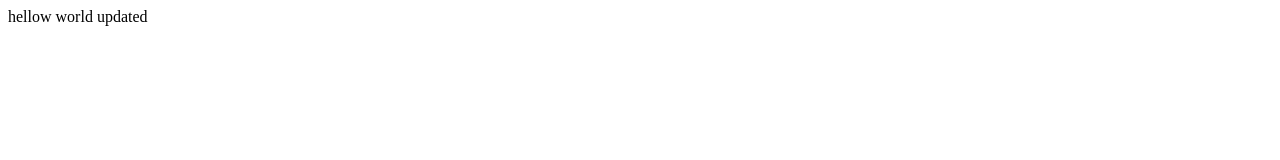
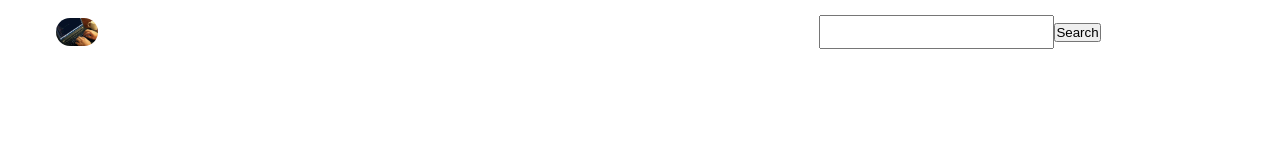
Before and after one commit to srjizhere/srjizhere.github.io, a plain HTML site: page index.html in a window 1280 px wide. Drawn offline with Linux system fonts and the light colour scheme.

Commit message:
port_nav

```diff
--- /dev/null
+++ b/css/nav.css
@@ -0,0 +1,50 @@
+*{
+    margin: 0;
+    padding: 0;
+}
+.navbar{
+    display: flex;
+}
+.nav_list{
+    width: 50%;
+    justify-content: center;
+    align-items: center;
+    display: flex;
+}
+
+.nav_list li{
+    list-style: none;
+    padding: 23px 36px;
+}
+.nav_list li a{
+    text-decoration: none;
+    color: white;
+}
+.nav_list li a:hover{
+   color:grey;
+}
+.rightnav{
+    width: 50%;
+    text-align: right;
+    display: flex;
+    justify-content: center;
+    align-items: center;
+}
+.logo{
+    width: 20%;
+    display: flex;
+    justify-content: center;
+    align-items: center;
+}
+.logo img{
+    width: 33%;
+    border: 2px solid white;
+    border-radius: 105px;
+}
+#search{
+    padding: 5px;
+    font-size: 17px;
+}
+.background{
+    background: rgba(0, 0, 0, 0, 0.7) url("/img/laptopbg.jpg");
+}
--- a/index.html
+++ b/index.html
@@ -5,9 +5,21 @@
     <meta http-equiv="X-UA-Compatible" content="IE=edge">
     <meta name="viewport" content="width=device-width, initial-scale=1.0">
     <title>Suraj Portfolio</title>
+    <link rel="stylesheet" href="css/nav.css">
 </head>
 <body>
-    hellow world updated
+    <nav class="navbar">
+        <ul class="nav_list">
+            <div class="logo"><img src="img/5.jpg" alt="logo"></div>
+            <li><a href="#home">Home</a></li>
+            <li><a href="#home">About</a></li>
+            <li><a href="#home">Service</a></li>
+            <li><a href="#home">Contact Us</a></li>
+        </ul>
+        <div class="rightnav"><input type="text" name="search" id="search">
+        <button class="btn btn_sm">Search</button>
+        </div>
+    </nav>
 
 
 </body>
```
Also changed, not shown: img/5.jpg (added), img/laptopbg.jpg (added).
